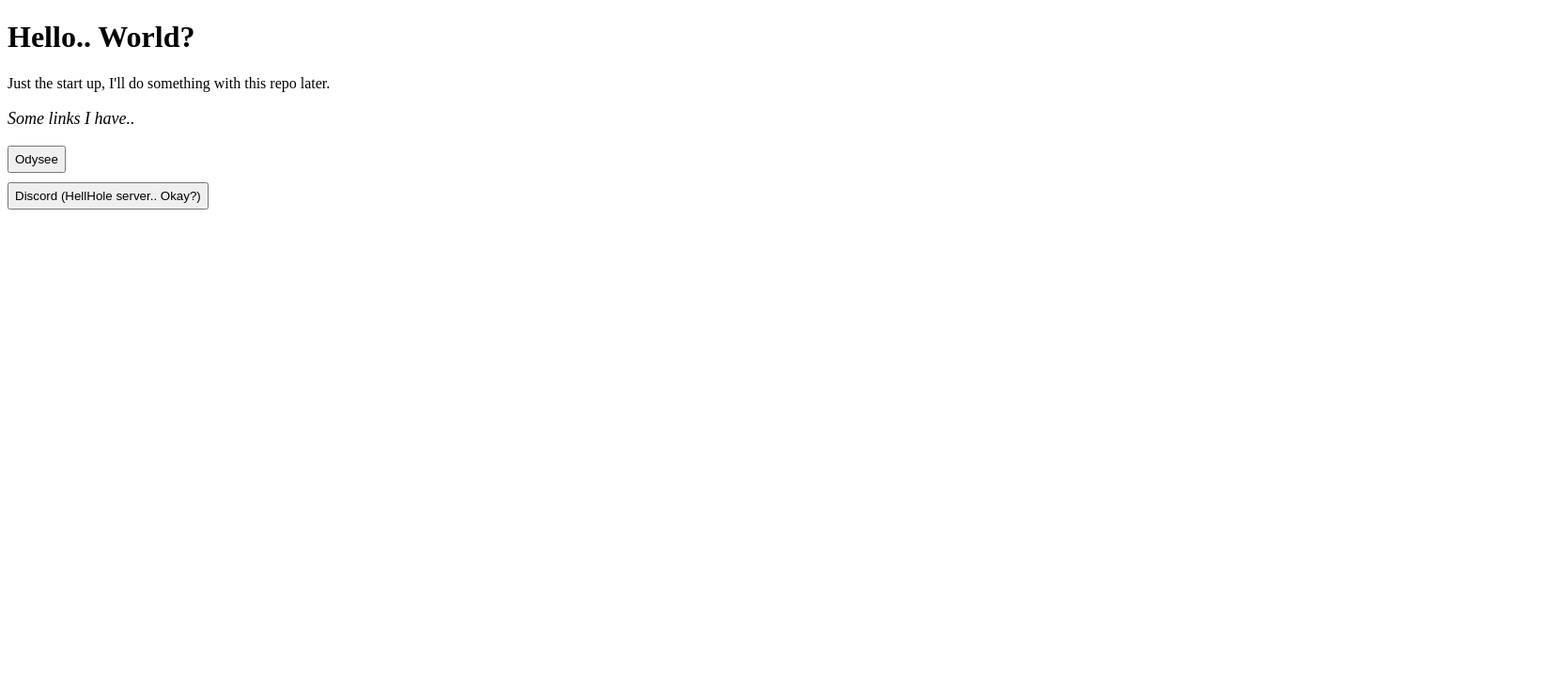
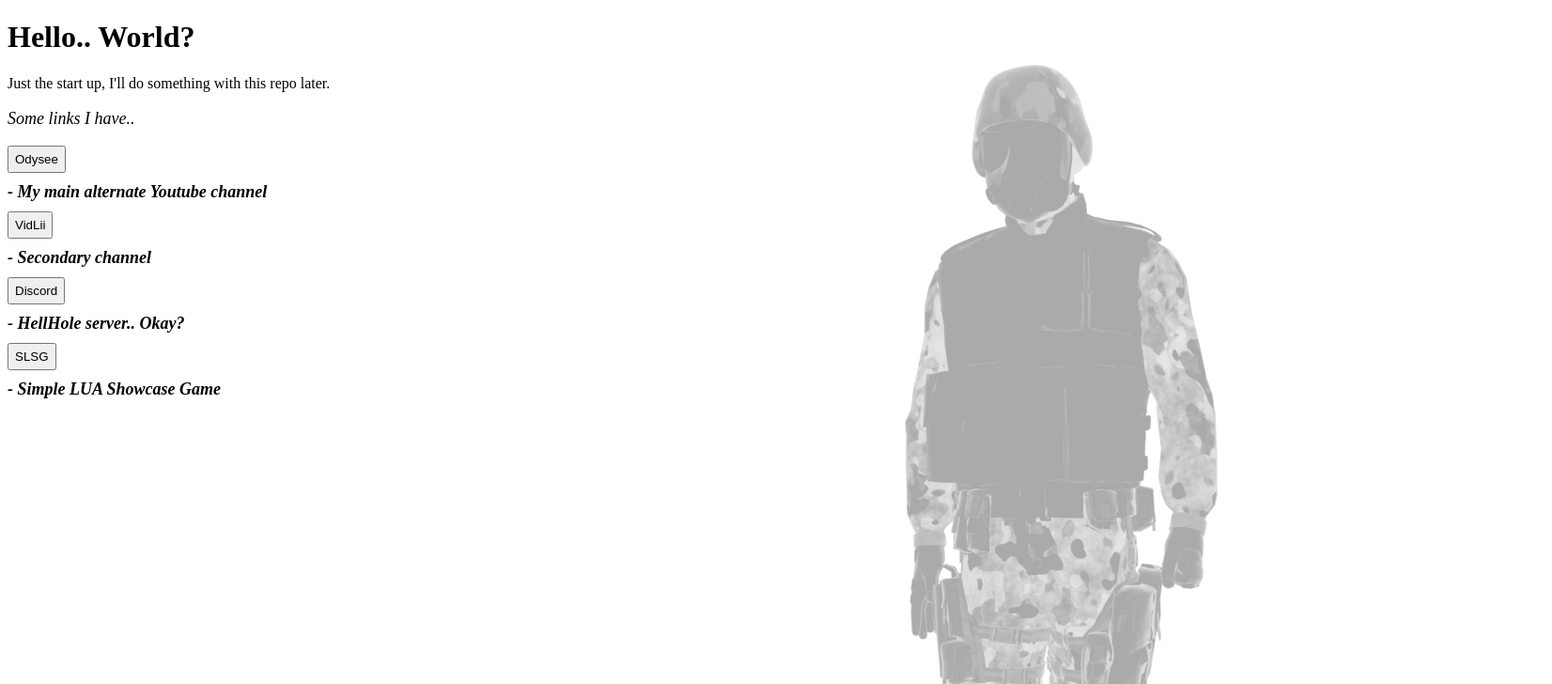
Before and after one commit to EditaNEmilis/editanemilis.github.io, a plain HTML site: page index.html in a window 1280 px wide. Shown: the top 728 px of the page at 94% size, 1652 px wide, since content can reach past the window. Drawn offline with Linux system fonts and the light colour scheme.

Commit message:
Update
New links and texts, and maybe an background image.

```diff
--- a/index.html
+++ b/index.html
@@ -7,13 +7,19 @@
         <script src="script.js"></script>
     </head>
     <body>
+        <div class="ImageBackground">
+            <img src="assets/Background.png">
+        </div>
+
         <h1>Hello.. World?</h1>
         <p>Just the start up, I'll do something with this repo later.</p>
 
         <div class="Links">
             <p>Some links I have..</p>
-            <button onclick=OdyseeLink()>Odysee</button>
-            <button onclick=DiscordLink()>Discord (HellHole server.. Okay?)</button>
+            <button onclick=OdyseeLink()>Odysee</button><h1>- My main alternate Youtube channel</h1>
+            <button onclick=VidLiiLink()>VidLii</button><h1>- Secondary channel</h1>
+            <button onclick=DiscordLink()>Discord</button><h1>- HellHole server.. Okay?</h1>
+            <button onclick=SLSGLink()>SLSG</button><h1>- Simple LUA Showcase Game</h1>
         </div>
     </body>
 </html>
--- a/script.js
+++ b/script.js
@@ -3,8 +3,16 @@
 function OdyseeLink() {
     window.open("https://odysee.com/@ramanauskiene.edita:4");
 }
+// Vidlii
+function VidLiiLink() {
+    window.open("https://vidlii.com/user/ramanauskieneedita");
+}
 // Discord
 function DiscordLink() {
     window.open("https://discord.gg/nbD4gPN2RA")
 }
+// SLSG
+function SLSGLink() {
+    window.open("https://www.roblox.com/games/11629837251/Simple-LUA-Showcase-Game");
+}
 ///
--- a/style.css
+++ b/style.css
@@ -1,4 +1,19 @@
+.ImageBackground {
+    opacity: 0.33;
+    float: right;
+    clear: right;
+    width: 100%;
+    max-width: 700px;
+    height: auto;
+}
+
 .Links p {
+    font-style: italic;
+    font-size: 18px;
+}
+
+.Links h1 {
+    margin: 0;
     font-style: italic;
     font-size: 18px;
 }
```
Also changed, not shown: assets/Background.png (added).
